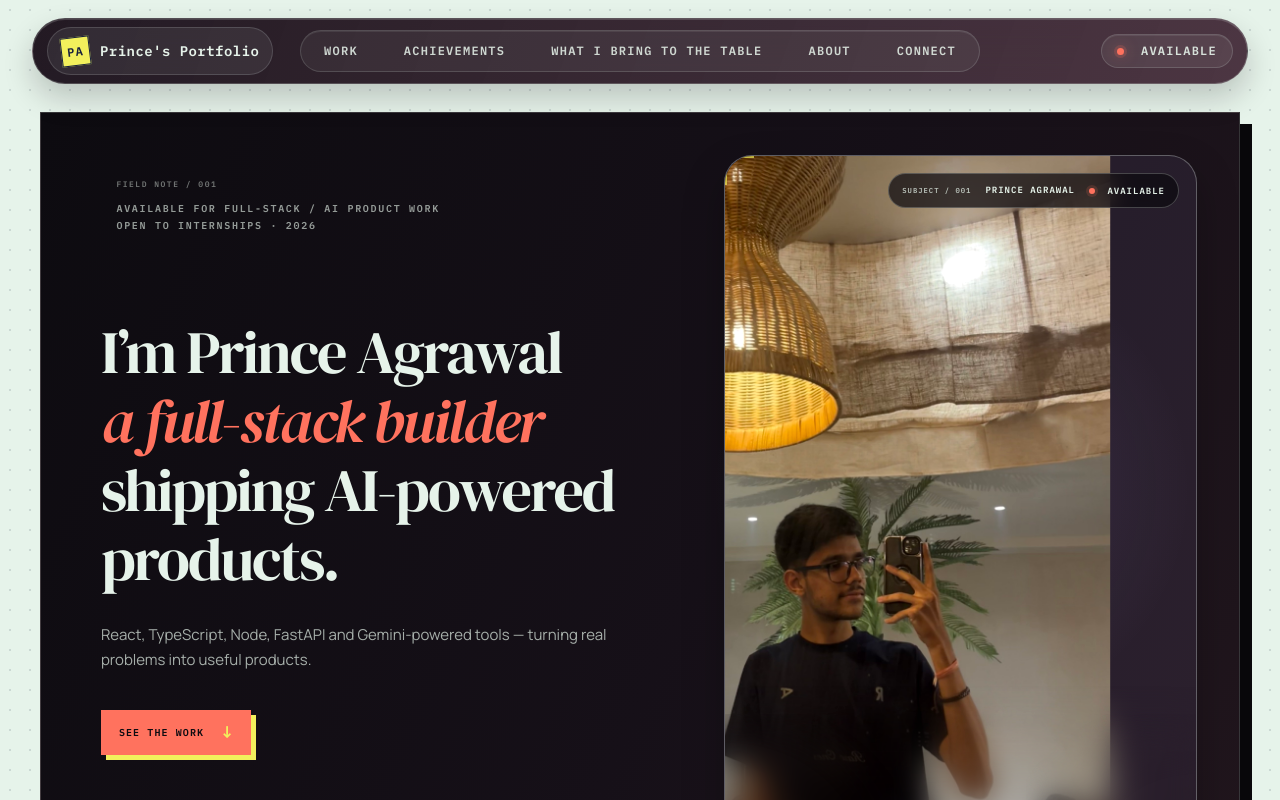
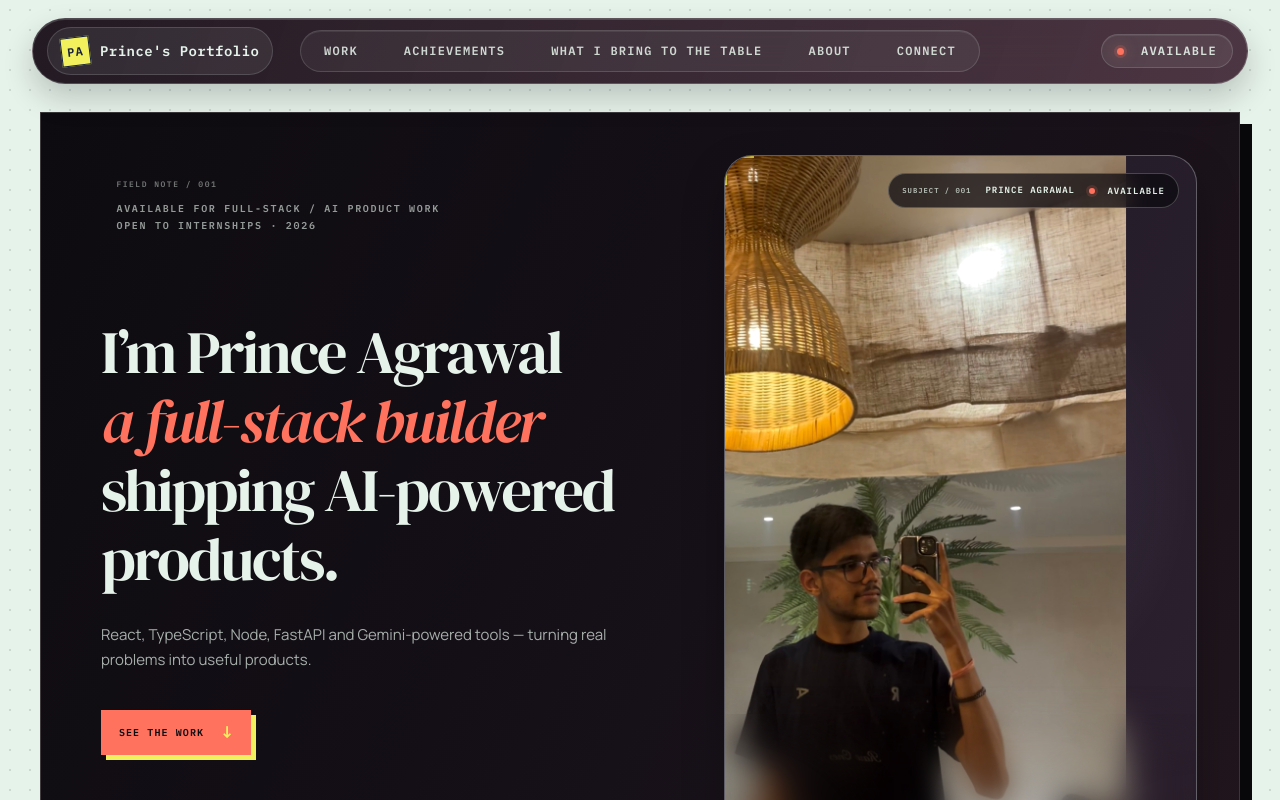
Before and after one commit to buildwithpriince/buildwithpriince-portfolio, a React (Vite) app: page / in a window 1280 px wide. Shown: the top 800 px of the page. Built offline with nearby package versions, Linux system fonts and the light colour scheme.

Commit message:
Adjust transform-origin for portrait image in CSS

```diff
--- a/src/cleanup.css
+++ b/src/cleanup.css
@@ -453,7 +453,7 @@
 @media(max-width:760px){.hero-copy{top:112px}}
 .photo-hover-target{inset:0;border-radius:27px;overflow:hidden}
 .photo-hover-target::before{display:none}
-.photo-hover-target .portrait-image{left:0;right:0;width:100%;height:100%;object-fit:cover;object-position:290% 72%;   /* nudge left */transform:scale(1.42);transform-origin:73% 68%;-webkit-mask-image:none;mask-image:none;filter:saturate(.96) contrast(1.04)}
+.photo-hover-target .portrait-image{left:0;right:0;width:100%;height:100%;object-fit:cover;object-position:290% 72%;   /* nudge left */transform:scale(1.42);transform-origin:65% 68%;-webkit-mask-image:none;mask-image:none;filter:saturate(.96) contrast(1.04)}
 @media(max-width:760px){.photo-hover-target{border-radius:17px}.photo-hover-target .portrait-image{object-position:75% 72%;transform:scale(1.28);transform-origin:75% 68%}}
 .hero-copy h1{font-size:clamp(43px,4.7vw,68px);line-height:.98}
 .hero-copy>a{display:inline-flex;align-items:center;gap:18px;margin-top:28px;padding:13px 17px;border:1px solid var(--coral);border-radius:0;background:var(--coral);color:#0d0b10;box-shadow:5px 5px 0 var(--pollen);font:700 10px 'IBM Plex Mono',monospace;letter-spacing:1.1px;transition:background .2s ease,color .2s ease,border-color .2s ease,box-shadow .2s ease,transform .2s ease}
```
